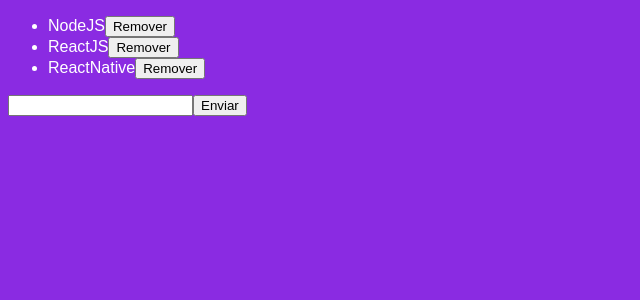
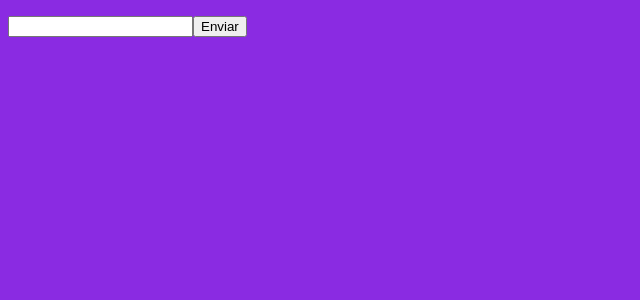
Before and after one commit to caducastanha/modulo04, a React app: page / in a window 1280 px wide. Shown: the top 300 px of the page, without its empty margins (0-640 px from the left). Built offline with nearby package versions, Linux system fonts and the light colour scheme.

Commit message:
Ciclo de vida do componente

```diff
--- a/src/components/TechList.js
+++ b/src/components/TechList.js
@@ -5,12 +5,22 @@
 
   state = {
     newTech: '',
-    techs: [
-      'NodeJS',
-      'ReactJS',
-      'ReactNative',
-    ],
+    techs: [],
   };
+
+  componentDidMount() {
+    const techs = localStorage.getItem('techs');
+
+    if (techs) {
+      this.setState({ techs: JSON.parse(techs) });
+    }
+  }
+
+  componentDidUpdate(_, prevState) {
+    if (prevState.techs !== this.state.techs) {
+      localStorage.setItem('techs', JSON.stringify(this.state.techs));
+    }
+  }
 
   handleInputChange = e => {
     this.setState({ newTech: e.target.value });
```
